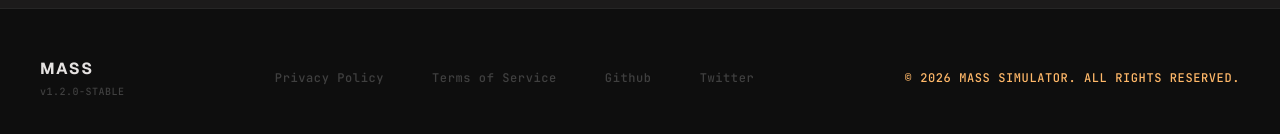
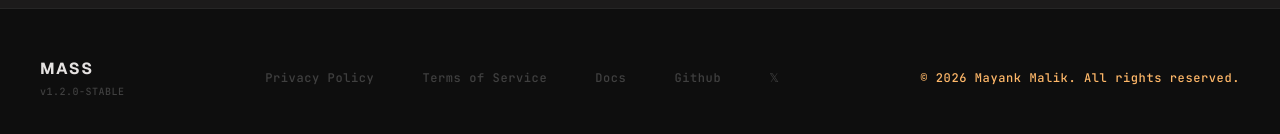
Before and after one commit to mayankmalik263/mass-startup-simulator, a Next.js app in the folder mass-frontend/: page / in a window 1280 px wide. Shown: the part 3045-3179 px from the top of the page. Built offline with nearby package versions, Linux system fonts and the light colour scheme.

Commit message:
feat: update footer links — Privacy, Terms, Docs to internal pages, Twitter to X

```diff
--- a/mass-frontend/src/components/landing/Footer.tsx
+++ b/mass-frontend/src/components/landing/Footer.tsx
@@ -1,38 +1,50 @@
 'use client';
+
+import Link from 'next/link';
 
 export default function Footer() {
   const links = [
-    { label: 'Privacy Policy', href: '#' },
-    { label: 'Terms of Service', href: '#' },
+    { label: 'Privacy Policy', href: '/privacy' },
+    { label: 'Terms of Service', href: '/terms' },
+    { label: 'Docs', href: '/docs' },
     { label: 'Github', href: 'https://github.com/mayankmalik263/MASS', external: true },
-    { label: 'Twitter', href: 'https://twitter.com', external: true },
+    { label: '𝕏', href: 'https://x.com/systemslearner', external: true },
   ];
 
   return (
     <footer className="bg-surface-container-lowest border-t border-outline-variant">
       <div className="flex flex-col md:flex-row justify-between items-center px-margin-desktop py-xl w-full max-w-[80rem] mx-auto">
         <div className="mb-lg md:mb-0">
-          <div className="font-display text-on-surface font-bold uppercase mb-xs tracking-widest">
+          <Link href="/" className="font-display text-on-surface font-bold uppercase mb-xs tracking-widest block">
             MASS
-          </div>
+          </Link>
           <p className="font-label-mono text-[10px] text-outline">v1.2.0-STABLE</p>
         </div>
-        <div className="flex gap-xl mb-lg md:mb-0">
-          {links.map((link) => (
+        <div className="flex gap-xl mb-lg md:mb-0 flex-wrap justify-center">
+          {links.map((link) =>
+            link.external ? (
               <a
                 key={link.label}
                 className="font-label-mono text-outline hover:text-primary-container transition-colors"
                 href={link.href}
-              {...(link.external
-                ? { target: '_blank', rel: 'noopener noreferrer' }
-                : {})}
+                target="_blank"
+                rel="noopener noreferrer"
               >
                 {link.label}
               </a>
-          ))}
+            ) : (
+              <Link
+                key={link.label}
+                className="font-label-mono text-outline hover:text-primary-container transition-colors"
+                href={link.href}
+              >
+                {link.label}
+              </Link>
+            )
+          )}
         </div>
-        <div className="font-label-mono text-tertiary">
-          © 2026 MASS SIMULATOR. ALL RIGHTS RESERVED.
+        <div className="font-label-mono text-tertiary text-center md:text-right">
+          © 2026 Mayank Malik. All rights reserved.
         </div>
       </div>
     </footer>
```
Lines whose indentation alone changed are shown as unchanged.
